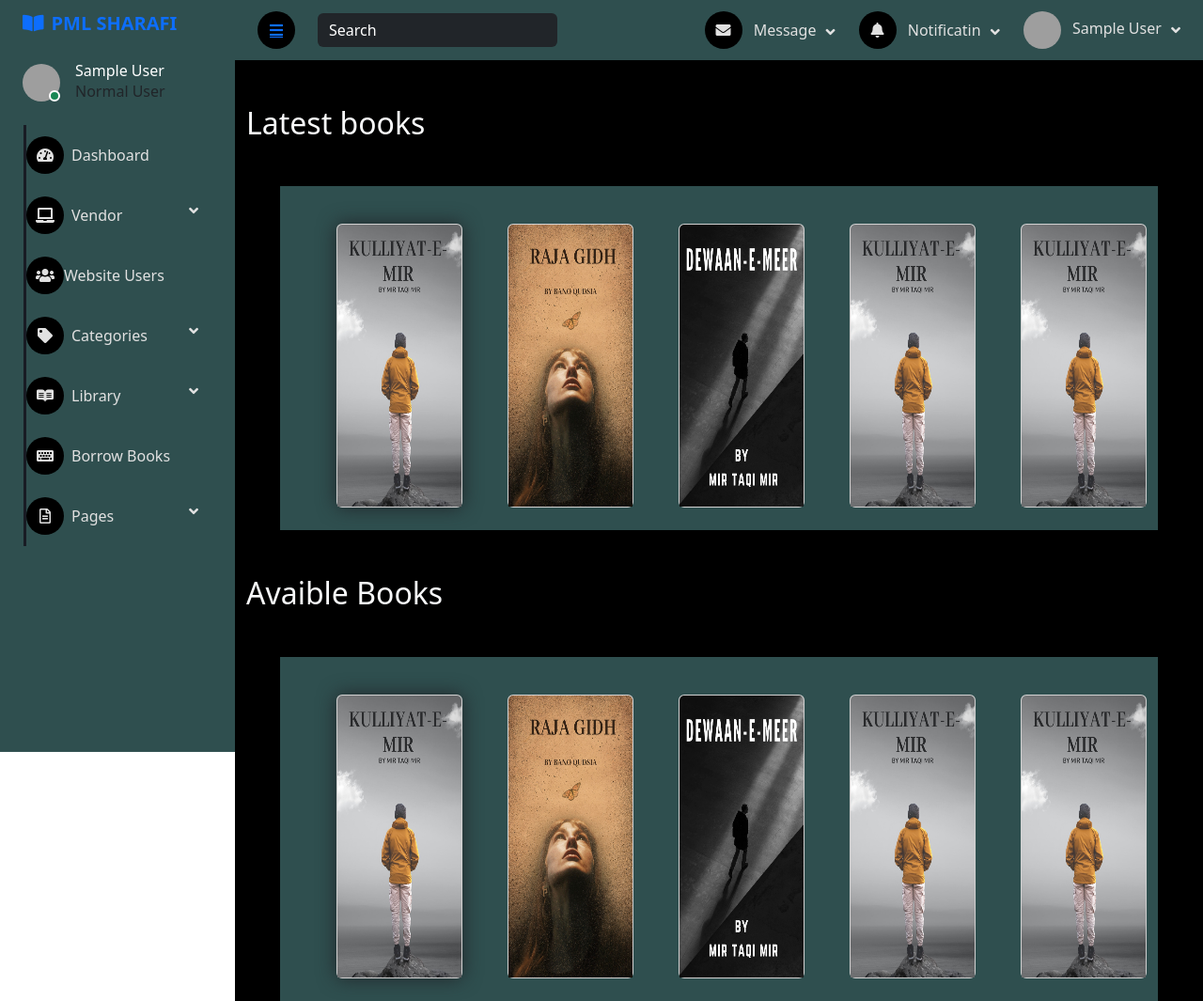
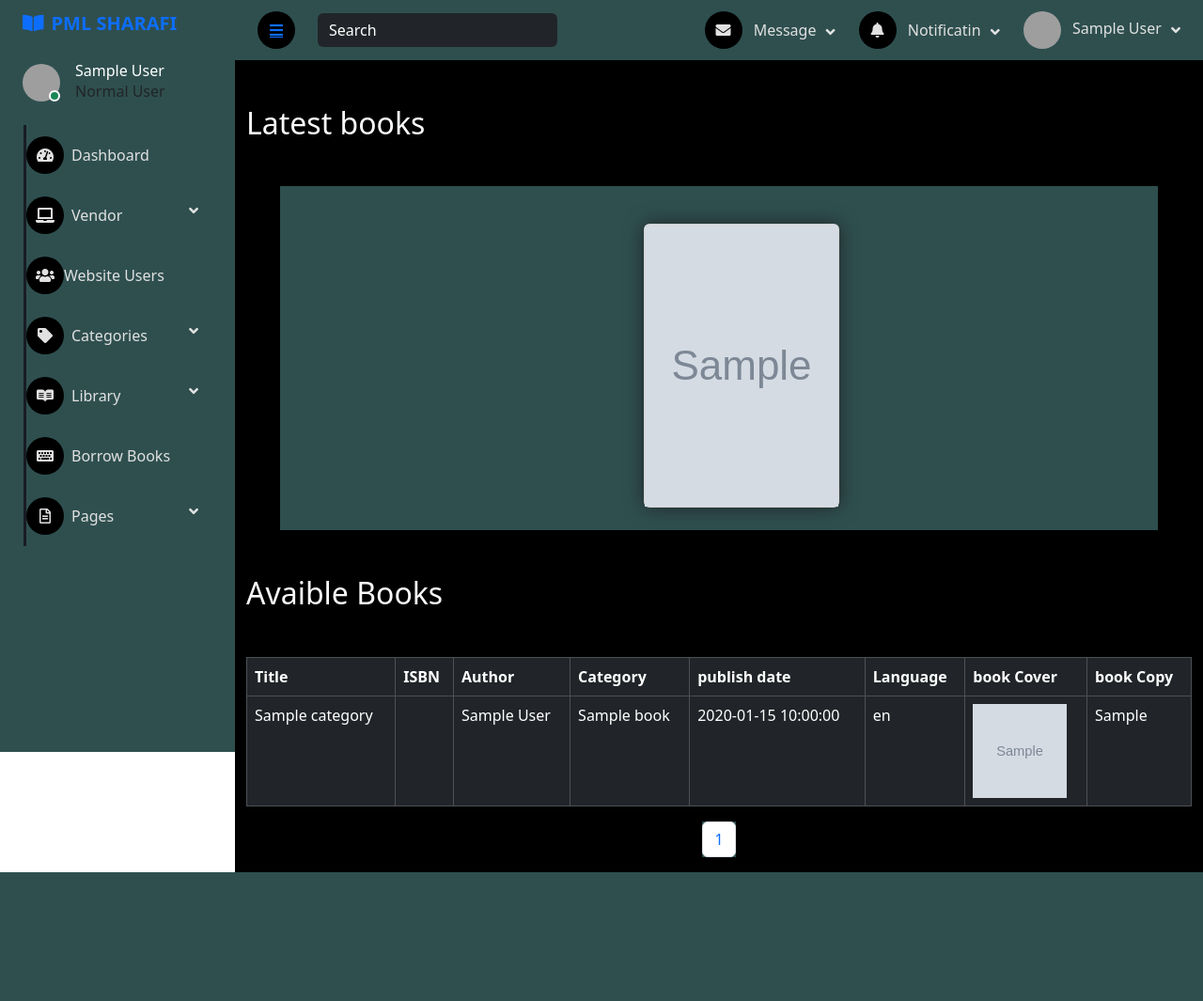
Before and after one commit to FahizOzil/library, a PHP site: page /dashboard/library?page=1 in a window 1280 px wide. Shown: the whole page at 94% size. After the commit the page ends 928 px from the top, so only its background shows below. Run offline with PHP 8.4, Linux system fonts and the light colour scheme; the visitor is signed in with stand-in values (Sample User, id 1); tables that the repository leaves empty or names only in its code hold one stand-in row (values such as "Sample post"); grey boxes marked "Sample" are stand-in pictures; data that the repository does not hold is empty; some libraries are stand-ins or nearby versions; grey boxes are pictures that could not be loaded.

Commit message:
work in progress

```diff
--- a/controllers/admin_panel/AddBookPageController.php
+++ b/controllers/admin_panel/AddBookPageController.php
@@ -38,12 +38,12 @@ if ($_SERVER['REQUEST_METHOD'] == 'POST') {
     }
 
     if (empty($error)) {
-        $db->query('INSERT INTO books(title,author_id,category_id,ISBN,copy,publish_date,language,book_image)
-            VALUES(:title, :aut,:cat,:isbn, :copy , :pd,:lang,:bimg)', [
+        $db->query('INSERT INTO books(title,author_id,category_id,ISBN,copy,language,book_image)
+            VALUES(:title, :aut,:cat,:isbn, :copy ,:lang,:bimg)', [
             'title' => $_POST['book_title'],
             'aut' => $_POST['author'],
             'cat' => $_POST['cat'],
-            'pd' => $_POST['publish_date'],
+            'pd' => date('m,d,Y'),
             'isbn' => $_POST['isbn'],
             'copy' => $_POST['copy'],
             'lang' => $_POST['lang'],
--- a/controllers/admin_panel/libraryPageController.php
+++ b/controllers/admin_panel/libraryPageController.php
@@ -1,5 +1,29 @@
 <?php
 
 
-Adminview('library');
+$db = new database();
+
+$limit = 3;
+
+if (isset($_GET['page'])) {
+    $page = $_GET['page'];
+}else{
+    $page = 1;
+}
+
+$offset = ($page - 1) * $limit;
+
+
+
+$latest = $db->query("SELECT * FROM books  order by id DESC LIMIT 5")->get();
+$allBook = $db->query("SELECT * FROM books left join authors on books.author_id = authors.id left join categorys on books.category_id = categorys.id limit {$offset},{$limit}")->get();
+ $pagination = $db->query('SELECT * FROM books left join authors on books.author_id = authors.id left join categorys on books.category_id = categorys.id ')->get();
+
+Adminview('library',[
+    'latest' => $latest,
+    'all_book' => $allBook,
+    'limit' => $limit,
+    'total_records' => count($pagination),
+
+]);
 ?>
--- a/index.php
+++ b/index.php
@@ -3,4 +3,5 @@ require "helper.php";
 require "database.php";
 require "responce.php";
 require "validation.php";
+require "webguard.php";
 require "routes.php";
--- a/view/admin_panel/Add-book.php
+++ b/view/admin_panel/Add-book.php
@@ -44,10 +44,6 @@
 
       <div class="col-md-4">
         <div class="mb-3">
-          <label for="" class="form-label">Publish Date</label>
-          <input type="text" name="publish_date" class="form-control">
-        </div>
-        <div class="mb-3">
           <label for="" class="form-label">Avaible Copy</label>
           <input type="text" name="copy" class="form-control">
         </div>
--- a/view/admin_panel/library.php
+++ b/view/admin_panel/library.php
@@ -6,26 +6,18 @@
 <div class="container">
     <div class="row">
         <div class="col-md-12">
-            <h2 class="text-light my-5"> Latest books  </h2>
-           <div class="row px-5" >
-            <div class="col-md-12 d-flex justify-content-center py-4" style="background-color:darkslategray;">
-            <div class="card text-start mt-3 ms-5" style="max-width: 13rem;box-shadow:0 0 20px">
-                <img class="card-img-top" src="/images/3.jpg" height="300px" alt="Title" />
+            <h2 class="text-light my-5"> Latest books </h2>
+            <div class="row px-5">
+                <div class="col-md-12 d-flex justify-content-center py-4" style="background-color:darkslategray;">
+                    <?php foreach ($latest as  $book) { ?>
+                        <div class="card text-start mt-3 ms-5" style="max-width: 13rem;box-shadow:0 0 20px">
+                            <img class="card-img-top" src="/upload/<?= $book['book_image'] ?>" height="300px" alt="Title" />
+                        </div>
+
+                    <?php   }  ?>
+
+                </div>
             </div>
-            <div class="card text-start mt-3 ms-5" style="max-width: 13rem;">
-                <img class="card-img-top" src="/images/1.jpg" height="300px" alt="Title" />
-            </div>
-            <div class="card text-start mt-3 ms-5" style="max-width: 13rem;">
-                <img class="card-img-top" src="/images/4.jpg" height="300px" alt="Title" />
-            </div>
-            <div class="card text-start mt-3 ms-5" style="max-width: 13rem;">
-                <img class="card-img-top" src="/images/3.jpg" height="300px" alt="Title" />
-            </div>
-            <div class="card text-start mt-3 ms-5" style="max-width: 13rem;">
-                <img class="card-img-top" src="/images/3.jpg" height="300px" alt="Title" />
-            </div>
-            </div>
-           </div>
 
 
         </div>
@@ -38,28 +30,85 @@
 <div class="container">
     <div class="row">
         <div class="col-md-12">
-            <h2 class="text-light my-5"> Avaible Books  </h2>
-           <div class="row px-5" >
-            <div class="col-md-12 d-flex justify-content-center py-4" style="background-color:darkslategray;">
-            <div class="card text-start mt-3 ms-5" style="max-width: 13rem;box-shadow:0 0 20px">
-                <img class="card-img-top" src="/images/3.jpg" height="300px" alt="Title" />
-            </div>
-            <div class="card text-start mt-3 ms-5" style="max-width: 13rem;">
-                <img class="card-img-top" src="/images/1.jpg" height="300px" alt="Title" />
-            </div>
-            <div class="card text-start mt-3 ms-5" style="max-width: 13rem;">
-                <img class="card-img-top" src="/images/4.jpg" height="300px" alt="Title" />
-            </div>
-            <div class="card text-start mt-3 ms-5" style="max-width: 13rem;">
-                <img class="card-img-top" src="/images/3.jpg" height="300px" alt="Title" />
-            </div>
-            <div class="card text-start mt-3 ms-5" style="max-width: 13rem;">
-                <img class="card-img-top" src="/images/3.jpg" height="300px" alt="Title" />
-            </div>
-            </div>
-           </div>
+            <h2 class="text-light my-5"> Avaible Books </h2>
+
+            <table class="table table-bordered table-scriped table-dark table-hover">
+                <thead>
+                    <tr>
+
+                        <th>Title</th>
+                        <th>ISBN</th>
+                        <th>Author</th>
+                        <th>Category</th>
+                        <th>publish date</th>
+                        <th>Language</th>
+                        <th>book Cover</th>
+                        <th>book Copy</th>
+                    </tr>
+                <tbody>
+                    <?php foreach ($all_book as $row) { ?>
+                        <tr>
+
+
+
+                                <td> <?= $row['title'] ?> </td>
+                                <td> <?= $row['ISBN'] ?> </td>
+                                <td> <?= $row['author_name'] ?> </td>
+                                <td> <?= $row['category_name'] ?> </td>
+                                <td> <?= $row['publish_date'] ?> </td>
+                                <td> <?= $row['language'] ?> </td>
+                                <td> <img src="/upload/<?= $row['book_image'] ?>" alt="" height="100px" width="100px"> </td>
+                                <td> <?= $row['copy'] ?> </td>
+
+                            </tr>
+
+                    <?php   } ?>
+                </tbody>
+                </thead>
+            </table>
 
 
         </div>
     </div>
 </div>
+
+<nav class="d-flex justify-content-center" aria-label="Page navigation">
+    <ul class="pagination" style="background-color: darkslategray;">
+
+    <?php
+
+
+ $total_page = ceil($total_records / $limit);
+
+if ($_GET['page'] > 1) {
+ echo  ' <li class="page-item">
+ <a class="page-link" href="?page='.($_GET['page'] - 1).'" aria-label="Previous">
+     <span aria-hidden="true">&laquo;</span>
+ </a>
+</li>';
+}
+
+ for ($i=1; $i <= $total_page ; $i++) {
+          echo ' <li class="page-item " aria-current="page">
+          <a class="page-link" href="?page='.$i.'"> '.$i.'  </a>
+      </li>';
+ }
+
+ if ($_GET['page'] < $total_page) {
+    echo ' <li class="page-item">
+    <a class="page-link" href="?page='.($_GET['page'] + 1).'" aria-label="Next">
+        <span aria-hidden="true">&raquo;</span>
+    </a>
+</li>';
+ }
+
+?>
+
+
+    </ul>
+</nav>
+
+
+
+
+<?php require "./Farshells/admin_panel/footer.php" ?>
--- /dev/null
+++ b/webguard.php
@@ -0,0 +1,9 @@
+<?php
+
+
+function userlogin(){
+    if (!isset($_SESSION['user_id'])) {
+        return header('location: /login');
+
+    }
+}
```
Also changed, not shown: controllers/admin_panel/dashboardPage.php (+8 -2 lines), view/admin_panel/dashboard.php (+15 -25 lines), upload/FR1707393625.jfif (added), upload/FR1707393754.jfif (added), upload/FR1707393835.jfif (added), upload/FR1707393918.jpg (added).
